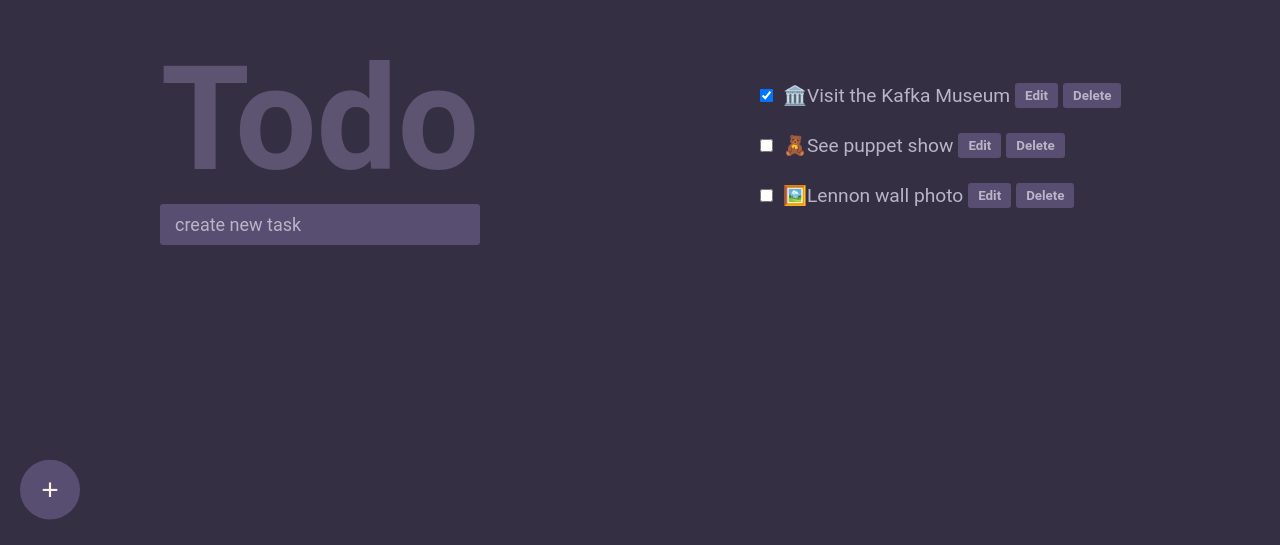
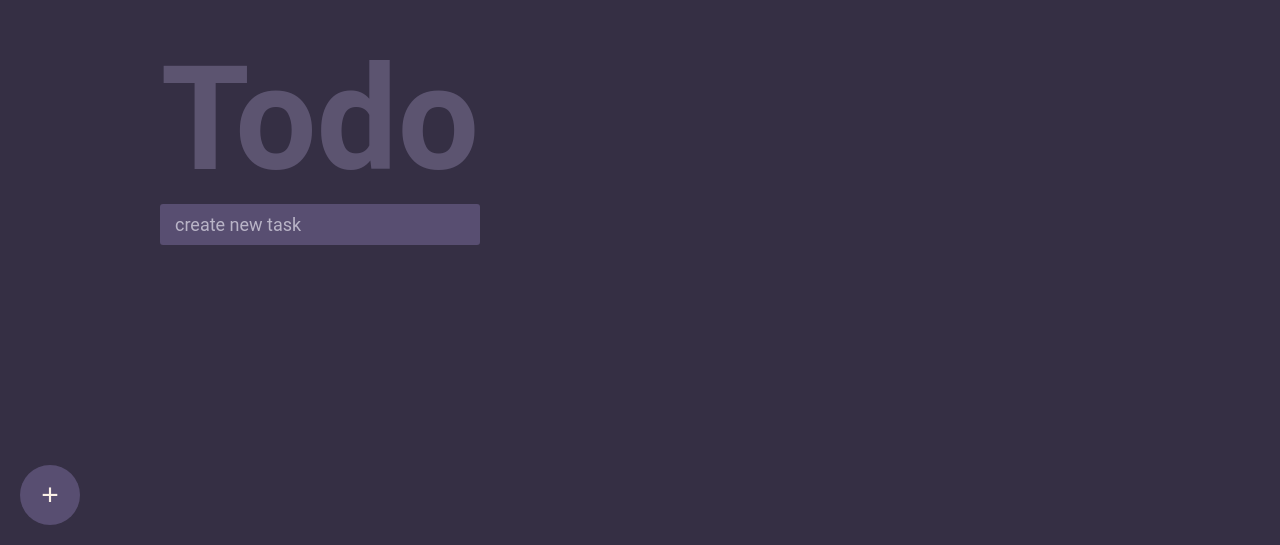
Before and after one commit to jonni595/todo-list, a React (Vite) app: page / in a window 1280 px wide. Shown: the part 255-800 px from the top of the page. Built offline with nearby package versions, Linux system fonts and the light colour scheme.

Commit message:
update app component

```diff
--- a/src/App.tsx
+++ b/src/App.tsx
@@ -2,15 +2,20 @@ import { useState } from "react";
 import { TasksProps, initialTasks } from "./model";
 import AddTask from "./components/AddTask";
 import { TaskList } from "./components";
+import TimedMessage from "./components/TimedMessage";
 
 const App = () => {
   const [tasks, setTasks] = useState(initialTasks);
+  const [error, setError] = useState<null | string>(null);
 
   const handleAddTask = (text: string) => {
-    if (!text || text.length < 5) {
-      return alert("complete the field");
+    if (!text) {
+      setError(null);
+      setTimeout(() => setError("Please enter a task"), 0);
+    } else {
+      setTasks([...tasks, { id: crypto.randomUUID(), text, done: false }]);
+      setError(null);
     }
-    setTasks([...tasks, { id: crypto.randomUUID(), text, done: false }]);
   };
 
   const handleChangeTask = (task: TasksProps) => {
@@ -30,14 +35,15 @@ const App = () => {
   };
 
   return (
-    <div className="container">
+    <main className="container">
       <AddTask onAddTask={handleAddTask} />
-      <TaskList
+      {error !== null && <TimedMessage message={error} />}
+      {/* <TaskList
         tasks={tasks}
         onChangeTask={handleChangeTask}
         onDeleteTask={handleDeleteTask}
-      />
-    </div>
+      /> */}
+    </main>
   );
 };
 
```
